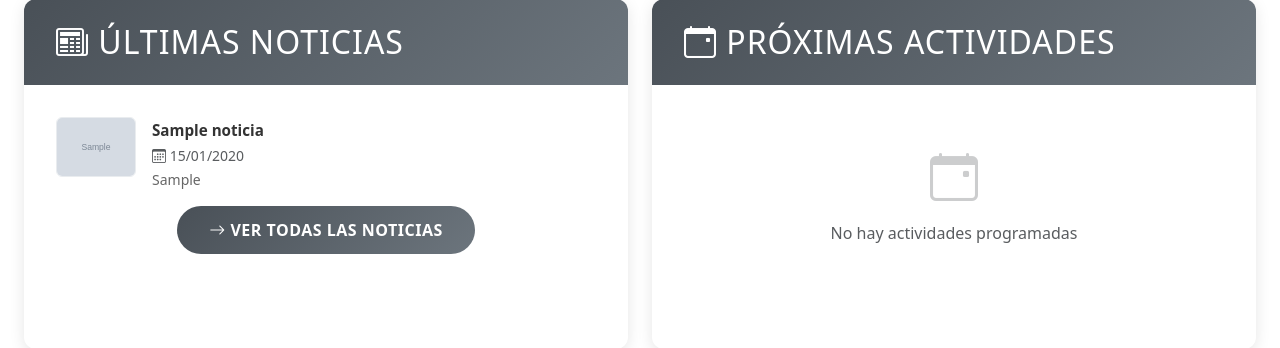
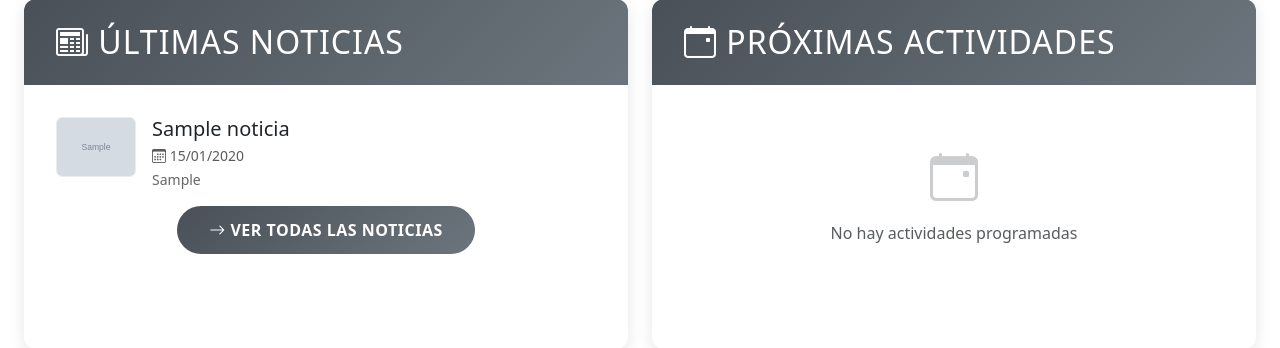
Before and after one commit to robeche/apyma-remontival, a Django app: page /es/ in a window 1280 px wide. Shown: the part 946-1294 px from the top of the page. Run offline with Django 5.2, Linux system fonts and the light colour scheme; tables that the repository leaves empty hold one stand-in row (values such as "Sample post"); grey boxes marked "Sample" are stand-in pictures.

Commit message:
Fix: Corregir URLs en página de inicio - reemplazar URLs inexistentes
- Eliminar referencia a 'noticia_detalle' (URL no existe)
- Corregir 'actividad_detalle' por 'detalle_actividad'
- Cambiar 'noticias' por 'noticias_lista' en enlace
- Simplificar títulos de noticias sin enlace hasta implementar modal

```diff
--- a/usuarios/templates/usuarios/home.html
+++ b/usuarios/templates/usuarios/home.html
@@ -99,14 +99,12 @@
                                 {% endif %}
                                 <div class="flex-grow-1">
                                     <h5 class="news-title mb-1">
-                                        <a href="{% url 'noticia_detalle' noticia.id %}" class="text-decoration-none">
                                         {% get_current_language as LANGUAGE_CODE %}
                                         {% if LANGUAGE_CODE == 'eu' and noticia.titulo_eu %}
                                             {{ noticia.titulo_eu }}
                                         {% else %}
                                             {{ noticia.titulo }}
                                         {% endif %}
-                                        </a>
                                     </h5>
                                     <p class="text-muted small mb-1">
                                         <i class="bi bi-calendar3"></i> {{ noticia.fecha_publicacion|date:"d/m/Y" }}
@@ -123,7 +121,7 @@
                         </div>
                     {% endfor %}
                     <div class="text-center mt-3">
-                        <a href="{% url 'noticias' %}" class="btn btn-primary-modern btn-modern">
+                        <a href="{% url 'noticias_lista' %}" class="btn btn-primary-modern btn-modern">
                             <i class="bi bi-arrow-right"></i> {% trans "Ver todas las noticias" %}
                         </a>
                     </div>
@@ -158,7 +156,7 @@
                                 {% endif %}
                                 <div class="flex-grow-1">
                                     <h5 class="activity-title mb-1">
-                                        <a href="{% url 'actividad_detalle' actividad.id %}" class="text-decoration-none">
+                                        <a href="{% url 'detalle_actividad' actividad.id %}" class="text-decoration-none">
                                             {{ actividad.titulo|default:actividad.get_tipo_actividad_display }}
                                         </a>
                                     </h5>
```
Lines whose indentation alone changed are shown as unchanged.
